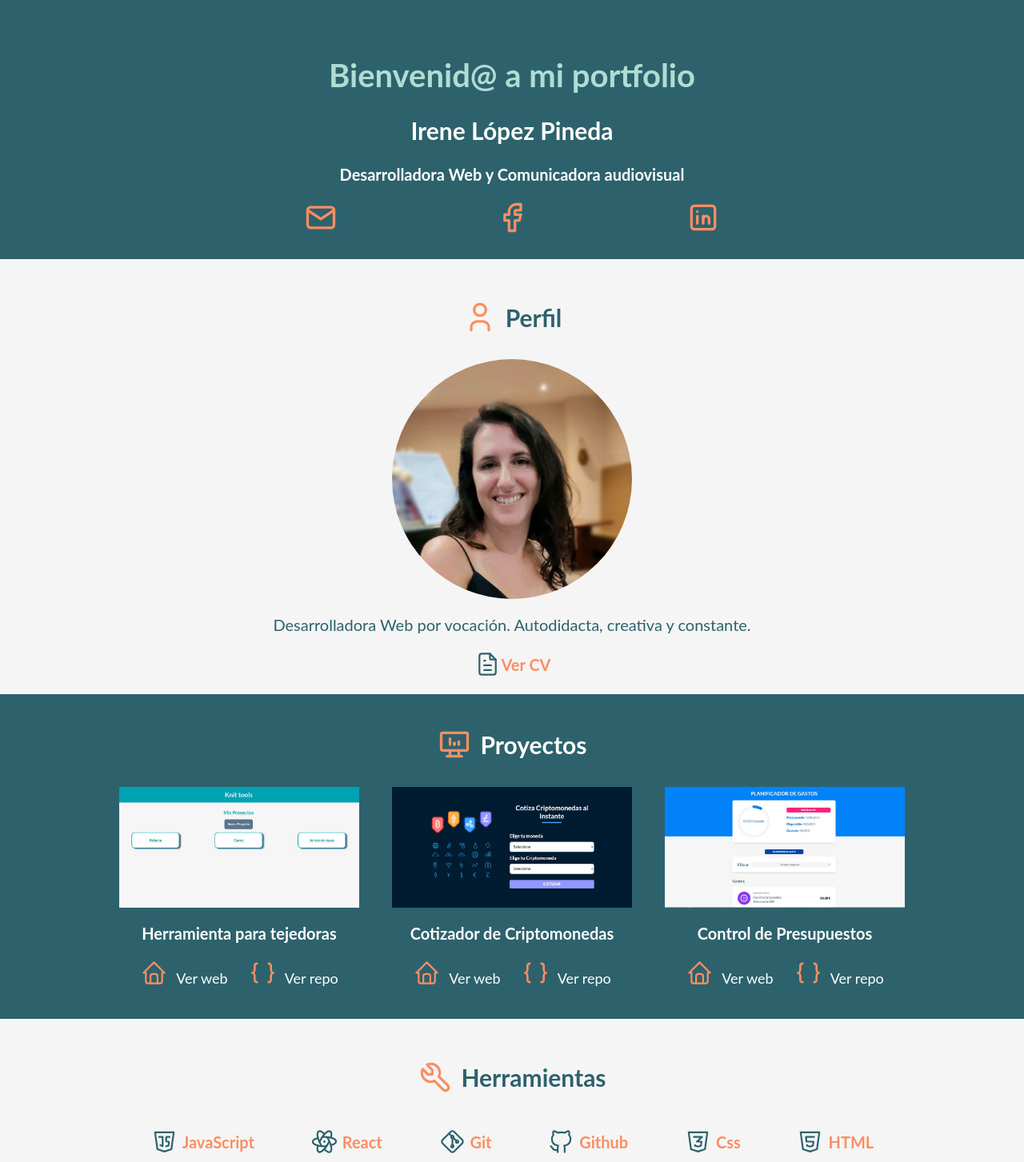
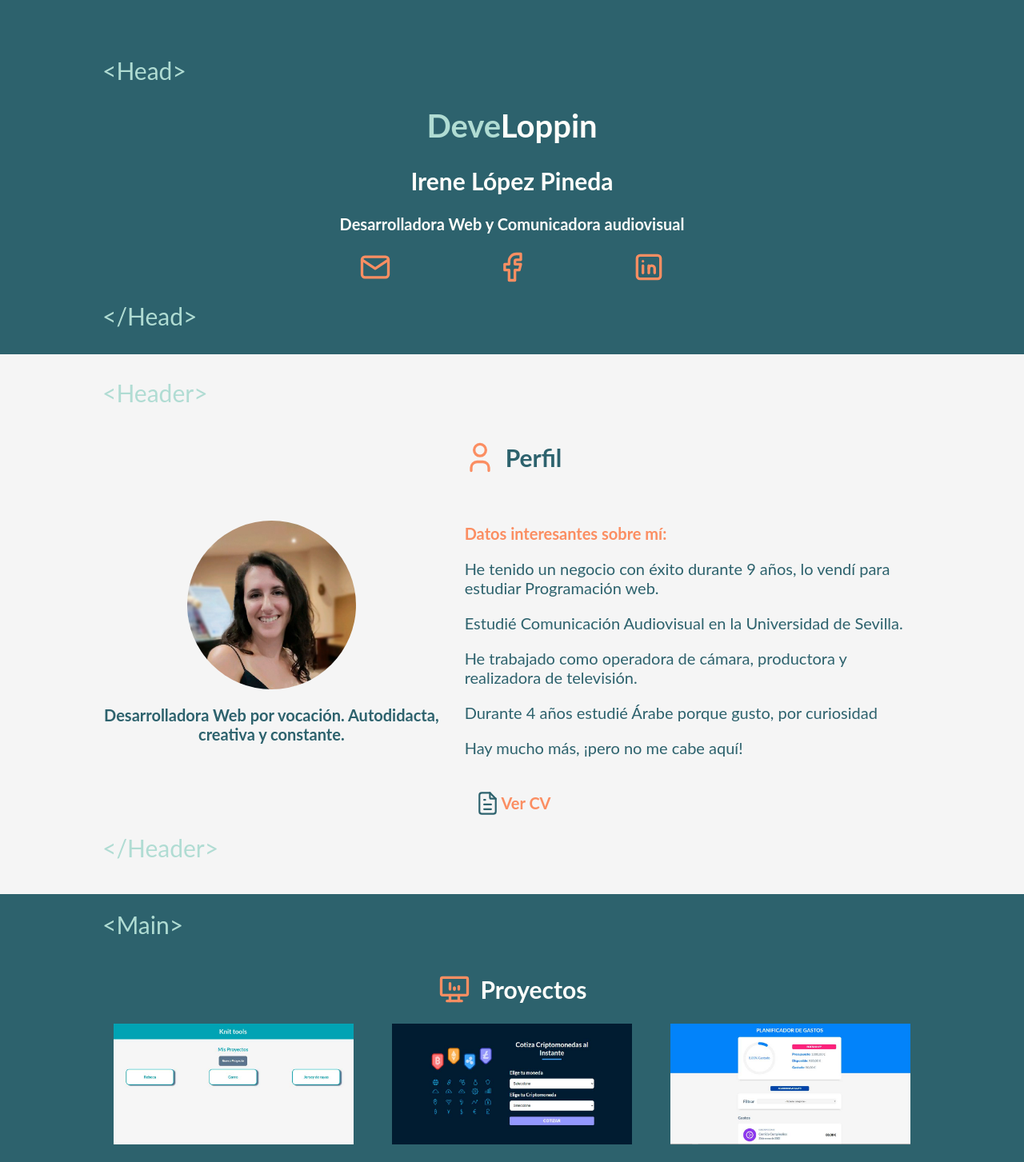
Before and after one commit to Ireloppin/Portfolio, a React (Create React App) app: page / in a window 1280 px wide. Shown: the top 1453 px of the page at 80% size. Built offline with nearby package versions, Linux system fonts and the light colour scheme.

Commit message:
Agregar datos

```diff
--- a/public/index.html
+++ b/public/index.html
@@ -24,7 +24,7 @@
       work correctly both with client-side routing and a non-root public URL.
       Learn how to configure a non-root public URL by running `npm run build`.
     -->
-    <title>React App</title>
+    <title>DeveLoppin</title>
   </head>
   <body>
     <noscript>You need to enable JavaScript to run this app.</noscript>
--- a/src/App.js
+++ b/src/App.js
@@ -15,15 +15,18 @@ function App() {
       <header className='header'>
         <div className='contenedor'>
 
-        <h1>Bienvenid@ a mi portfolio</h1>
+        {/* <h1>Bienvenid@ a mi portfolio</h1> */}
+        <h1 className='etiquetas'>{'<Head>'}</h1>
+        <h1>Deve<span>Loppin</span></h1>
         <h2 className='h2-blanco'>Irene López Pineda</h2>
         <h3 className='h3-blanco'>Desarrolladora Web y Comunicadora audiovisual</h3>
         <div className='iconos-contacto'>
         <img src={IconoMail} alt="email"></img>
         <img src={IconoFacebook} alt="facebook"></img>
         <img src={IconoLinkeIn} alt="linkedin"></img>
+
         </div>
-
+        <h1 className='etiquetas'>{'</Head>'}</h1>
 
 
       </div>
@@ -33,6 +36,8 @@ function App() {
       <Formacion />
 
       <footer className='footer'>
+        <div className='contenedor'>
+      <h1 className='etiquetas'>{'<Footer>'}</h1>
         <h3 className='h2-blanco'>Contacto</h3>
         <div className='iconos-contacto'>
         <a href="mailto:elcorreodeirene@gmail.com"><img src={IconoMail} alt="email"></img></a>
@@ -40,6 +45,8 @@ function App() {
         <a href="https://github.com/Ireloppin"><img src={IconoLinkeIn} alt="linkedin"></img></a>
 
         </div>
+        <h1 className='etiquetas'>{'</Footer>'}</h1>
+        </div>
       </footer>
     </div>
   );
--- a/src/components/Formacion.js
+++ b/src/components/Formacion.js
@@ -11,6 +11,7 @@ const Formacion = () => {
   return (
     <div className='perfil'>
         <div className='contenedor'>
+        <h1 className='etiquetas'>{'<Seccion>'}</h1>
             <div className='icono-flex'>
                 <img src={IconoFormacion} alt="formacion"></img>
                 <h2>Herramientas</h2>
@@ -46,6 +47,7 @@ const Formacion = () => {
 
             </div>
         </div>
+        <h1 className='etiquetas'>{'</Seccion>'}</h1>
         </div>
     </div>
   )
--- a/src/components/Presentacion.js
+++ b/src/components/Presentacion.js
@@ -1,40 +1,66 @@
-import React from 'react';
-import FotoPerfil from '../img/foto-perfil-ok.jpg';
-import IconoPerfil from '../img/icono-perfil.svg';
-import IconoCV from '../img/icono-file-text.svg';
-
+import React from "react";
+import FotoPerfil from "../img/foto-perfil-ok.jpg";
+import IconoPerfil from "../img/icono-perfil.svg";
+import IconoCV from "../img/icono-file-text.svg";
 
 const Presentación = () => {
+  window.addEventListener('scroll', function()  {
+    let elements = document.getElementsByClassName('scroll-content');
+    let screenSize = window.innerHeight;
+
+      for(var i = 0; i < elements.length; i++) {
+        let element = elements[i];
+
+        if(element.getBoundingClientRect().top < screenSize) {
+          element.classList.add('visible');
+        } else {
+          element.classList.remove('visible');
+        }
+      }
+  });
+
   return (
-    <div className='perfil'>
-        <div className='contenedor'>
-            <div className='icono-flex'>
+    <div className="perfil">
+      <div className="contenedor">
+      <h1 className='etiquetas'>{'<Header>'}</h1>
+        <div className="icono-flex">
           <img src={IconoPerfil} alt="perfil"></img>
           <h2>Perfil</h2>
         </div>
-        <div className='grid-2-columnas'>
-        <div>
-        <img className='imagen-perfil' src={FotoPerfil} alt='foto'></img>
+        <div className="contenedor-perfil ">
+          <div className="primer-bloque fadeLeft scroll-content">
+            <img className="imagen-perfil" src={FotoPerfil} alt="foto"></img>
+            <p>
+              Desarrolladora Web por vocación. Autodidacta, creativa y
+              constante.{" "}
+            </p>
+
           </div>
-        <div>
-
-        <p>Desarrolladora Web por vocación. Autodidacta, creativa y constante. </p>
+          <div className="segundo-bloque fadeRight scroll-content">
+            <p><span>Datos interesantes sobre mí:</span></p>
+            <ul>
+              <li>
+              <p>He tenido un negocio con éxito durante 9 años, lo vendí para estudiar Programación web.</p>
+              <p>Estudié Comunicación Audiovisual en la Universidad de Sevilla.</p>
+              <p>He trabajado como operadora de cámara, productora y realizadora de televisión.</p>
+              <p>Durante 4 años estudié Árabe porque gusto, por curiosidad</p>
+              <p>Hay mucho más, ¡pero no me cabe aquí!</p>
+              </li>
+            </ul>
+          </div>
 
 
-
-              <div className='icono-link'>
+        </div>
+        <div className="icono-link">
               <img src={IconoCV} alt="CV"></img>
-              <a className="link"
-                href="https://ireloppin.github.io/cv/">
+              <a className="link" href="https://ireloppin.github.io/cv/">
                 Ver CV
               </a>
-
+            </div>
+            <h1 className='etiquetas'>{'</Header>'}</h1>
       </div>
     </div>
-        </div>
-        </div>
-    </div>
-  )
-}
+  );
+};
 
-export default Presentación
+export default Presentación;
--- a/src/components/Proyectos.js
+++ b/src/components/Proyectos.js
@@ -26,6 +26,7 @@ const Proyectos = () => {
   return (
     <div className="proyectos">
       <div className="contenedor">
+      <h1 className='etiquetas'>{'<Main>'}</h1>
         <div className="icono-flex">
           <img src={IconoProyectos} alt="proyectos"></img>
           <h2 className="h2-blanco">Proyectos</h2>
@@ -33,7 +34,6 @@ const Proyectos = () => {
         <div className="lista-proyectos">
           <div>
             <img
-              id="scroll-content"
               className="imagen-proyecto fadeTop scroll-content"
               src={KnitTools}
               alt="Knit-Tools"
@@ -58,7 +58,6 @@ const Proyectos = () => {
           </div>
           <div>
             <img
-              id="scroll-content"
               className="imagen-proyecto fadeTop scroll-content"
               src={CotizadorCriptos}
               alt="cotizador-criptos"
@@ -109,6 +108,7 @@ const Proyectos = () => {
             </div>
           </div>
         </div>
+        <h1 className='etiquetas'>{'</Main>'}</h1>
       </div>
     </div>
   );
--- a/src/index.css
+++ b/src/index.css
@@ -30,6 +30,9 @@ h1 {
   font-size: 4rem;
   color: var(--secundario);
   text-align: center;
+}
+h1 span{
+  color: var(--blanco)
 }
 
 
@@ -70,6 +73,13 @@ p {
   max-width: 80%;
   margin: 0 auto;
 }
+
+.etiquetas{
+  font-size: 2.5rem;
+  text-align: left;
+  /* color: var(--coral); */
+  font-weight: 400;
+}
 .imagen-perfil{
   border-radius: 20rem;
   max-width: 30rem;
@@ -94,13 +104,7 @@ p {
 .boton:hover{
   background-color: var(--gris);
 }
-.grid-2-columnas{
-  display: grid;
 
-  /* grid-template-columns: repeat(2, 1fr);
-  gap:5rem;
-  align-items: center; */
-}
 .perfil{
   background-color: var(--gris-claro);
   padding: 1rem 0 2rem 0;
@@ -112,7 +116,6 @@ p {
   display: flex;
   flex-direction: row;
   justify-content: center;
-  padding: 2rem 0 1rem 0;
   gap:1rem;
   flex-wrap: wrap;
 }
@@ -155,8 +158,9 @@ p {
 
 }
 .lista-proyectos{
-  display: flex;
-  flex-direction: column;
+  display: grid;
+  grid-template-columns: repeat(auto-fit, minmax(30rem, 1fr));
+  width: 100%;
   align-items: center;
   gap: 2rem;
 }
@@ -194,6 +198,30 @@ p {
   align-items: flex-end;
   gap:1rem;
 }
+.primer-bloque p{
+ font-weight: 700;
+}
+.segundo-bloque{
+  width: 80% ;
+  margin: 0 auto;
+}
+
+.segundo-bloque ul{
+ list-style: none;
+ padding: 0;
+}
+.segundo-bloque p{
+ list-style: none;
+ padding: 0;
+}
+.segundo-bloque p span{
+  color: var(--coral);
+  font-weight: 700;
+}
+.contenedor-perfil{
+  padding: 2rem 0;
+}
+
 
   @media (min-width: 768px){
     .imagen-proyecto{
@@ -201,20 +229,26 @@ p {
       max-width: 30rem;
     }
     .iconos-contacto{
-      max-width: 70%;
+      max-width: 50%;
       margin: 0 auto;
     }
     p{
       font-size: 2rem;
+
     }
-    .lista-proyectos{
+    .contenedor-perfil{
+      display: flex;
       flex-direction: row;
+      gap: 3rem;
       align-items: center;
-      flex-wrap: wrap;
-      justify-content: space-evenly;
-      gap: 2rem;
     }
+    .segundo-bloque p{
+      text-align: left;
+     }
+     .etiquetas{
+      font-size: 3rem;
     }
+  }
 
 
 .fadeTop {
```
Lines whose indentation alone changed are shown as unchanged.
